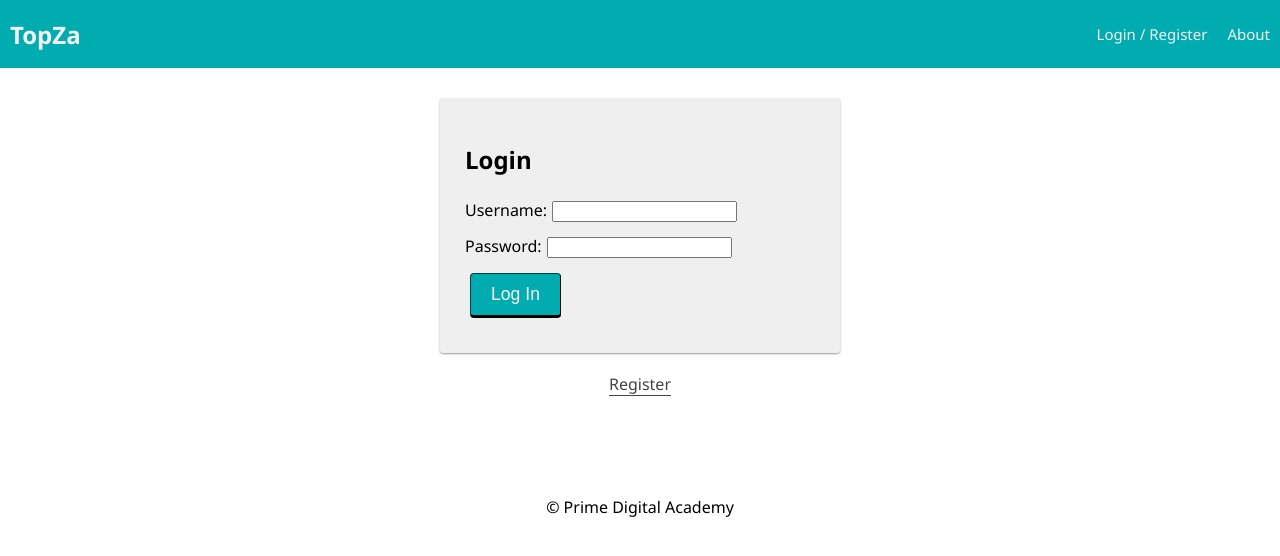
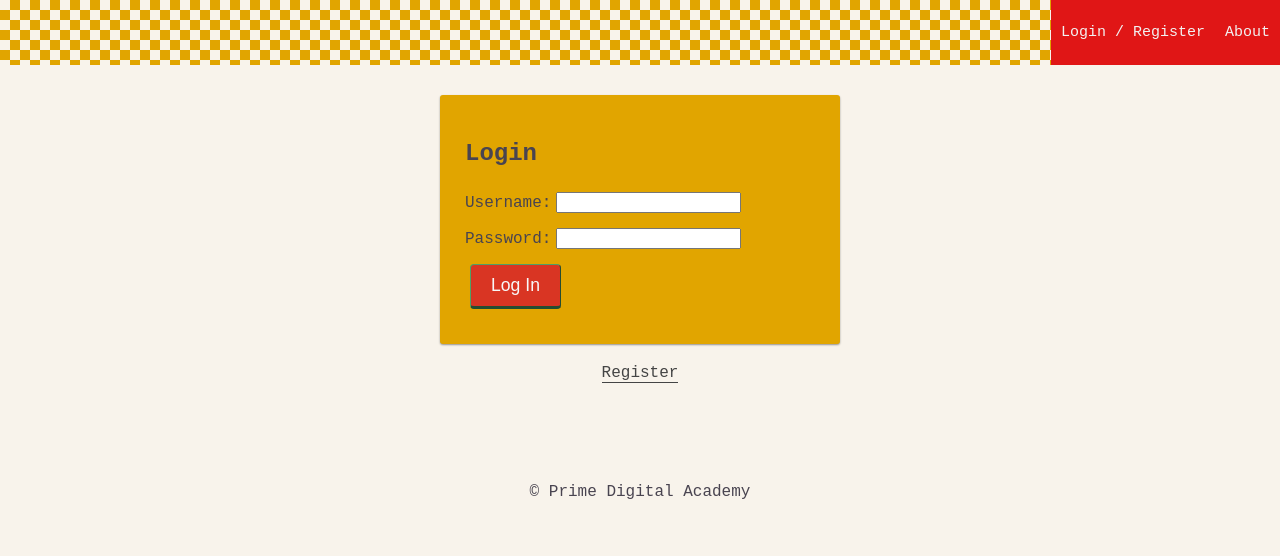
Before and after one commit to glepensky/TopZa-app, a React (Create React App) app: page /#/user in a window 1280 px wide. Shown: the top 556 px of the page. Built offline with nearby package versions, Linux system fonts and the light colour scheme; no server answers.

Commit message:
changes css styling

```diff
--- a/src/components/App/App.css
+++ b/src/components/App/App.css
@@ -4,9 +4,14 @@ body,
   height: 100%;
 }
 
+
+
 body {
-  font-family: 'Segoe UI', Tahoma, Geneva, Verdana, sans-serif;
+  font-family: 'Cooper Black', monospace;
   margin: 0px;
+  color: #494450;
+  background-color: #F8F3EB;
+
 }
 
 img {
@@ -29,10 +34,10 @@ Button
 .btn {
   display: inline-block;
   padding: 10px 20px;
-  border-color: #014041;
+  border-color: #4DA167;
   border-width: 1px 1px 3px;
   border-radius: 4px;
-  background-color: #00acb0;
+  background-color: #D93523;
   color: #f8f8f8;
   font-size: 1.1rem;
   outline: 0;
@@ -55,7 +60,7 @@ Button
 }
 
 .btn:hover {
-  background-color: #008183;
+  background-color: #4DA167;
   text-decoration: none;
 }
 
@@ -72,8 +77,8 @@ Button
 
 .btn_asLink:hover {
   background-color: transparent;
-  border-color: #008183;
-  color: #008183;
+  border-color: #f8f8f8;
+  color: #4DA167;
 }
 
 /* --------------------------------------------------------------------------------
@@ -101,7 +106,7 @@ Form Treatment
   max-width: 100%;
   padding: 25px;
   margin: 0 auto 20px;
-  background-color: #efefef;
+  background-color: #E1A500;
   border-radius: 3px;
   box-shadow: 0 1px 2px rgb(0, 0, 0, 0.4);
 }
--- a/src/components/LandingPage/LandingPage.jsx
+++ b/src/components/LandingPage/LandingPage.jsx
@@ -23,7 +23,7 @@ function LandingPage() {
           Introducing TopZa: Your ultimate companion for pizza enthusiasts!
             With TopZa, you can easily discover, rate, and keep track of all the incredible pizza places you've tried.
             From the perfect New York slice to mouthwatering deep-dish delights, our app lets you share your pizza adventures, find new favorites, and never forget a memorable slice.
-            oin our community of pizza lovers and embark on a delicious journey with TopZa today!
+            Join our community of pizza lovers and embark on a delicious journey with TopZa today!
           </p>
 
         </div>
--- a/src/components/Nav/Nav.css
+++ b/src/components/Nav/Nav.css
@@ -5,7 +5,14 @@
   align-items: center;
 
   margin: 0 0 30px;
-  background-color: #00acb0;
+  /* Checkered background */
+  background: linear-gradient(45deg, #E1A500 25%, transparent 25%),
+              linear-gradient(-45deg, #E1A500 25%, transparent 25%),
+              linear-gradient(45deg, transparent 75%, #E1A500 75%),
+              linear-gradient(-45deg, transparent 75%, #E1A500 75%);
+  background-size: 20px 20px;
+  background-position: 0 0, 0 10px, 10px -10px, -10px 0px;
+
   overflow: hidden;
 }
 
@@ -24,7 +31,7 @@
 .navLink {
   display: inline-block;
   color: #f2f2f2;
-  background-color: #00acb0;
+  background-color: #e01616;
   text-align: center;
   padding: 24px 10px;
   text-decoration: none;
@@ -38,5 +45,5 @@
 }
 
 .navLink:hover {
-  background-color: #008183;
+  background-color: #4DA167;
 }
--- a/src/components/Nav/Nav.jsx
+++ b/src/components/Nav/Nav.jsx
@@ -10,7 +10,7 @@ function Nav() {
   return (
     <div className="nav">
       <Link to="/home">
-        <h2 className="nav-title">TopZa</h2>
+        <h2 className="nav-title"></h2>
       </Link>
       <div>
         {/* If no user is logged in, show these links */}
```
